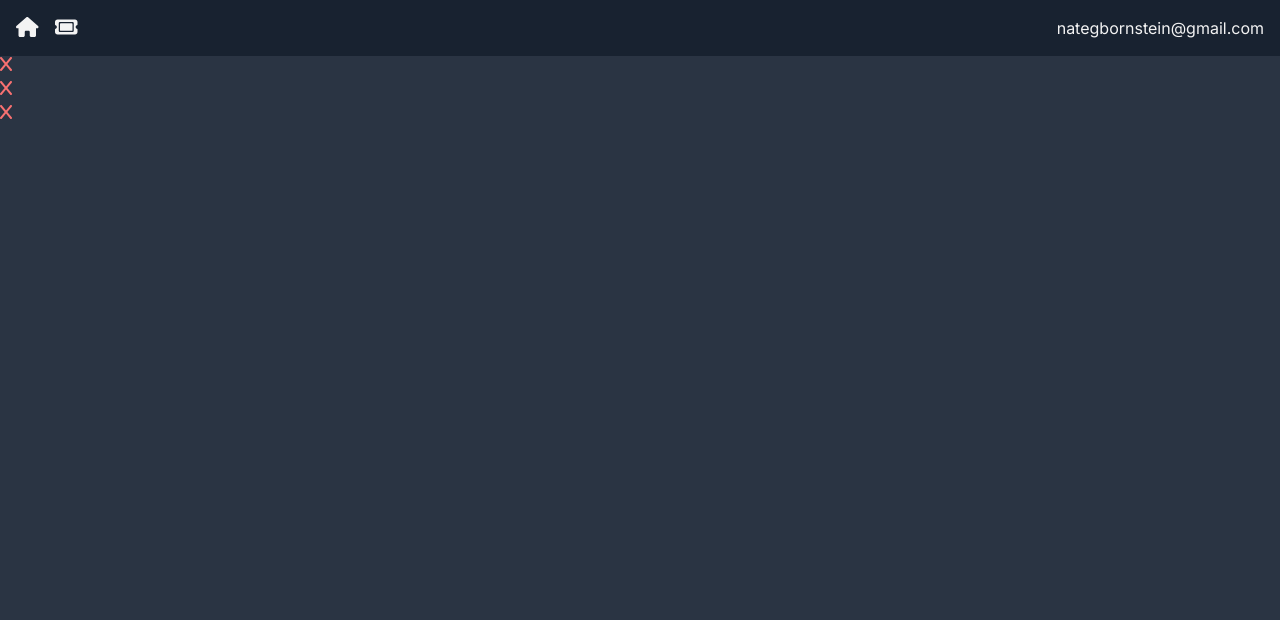
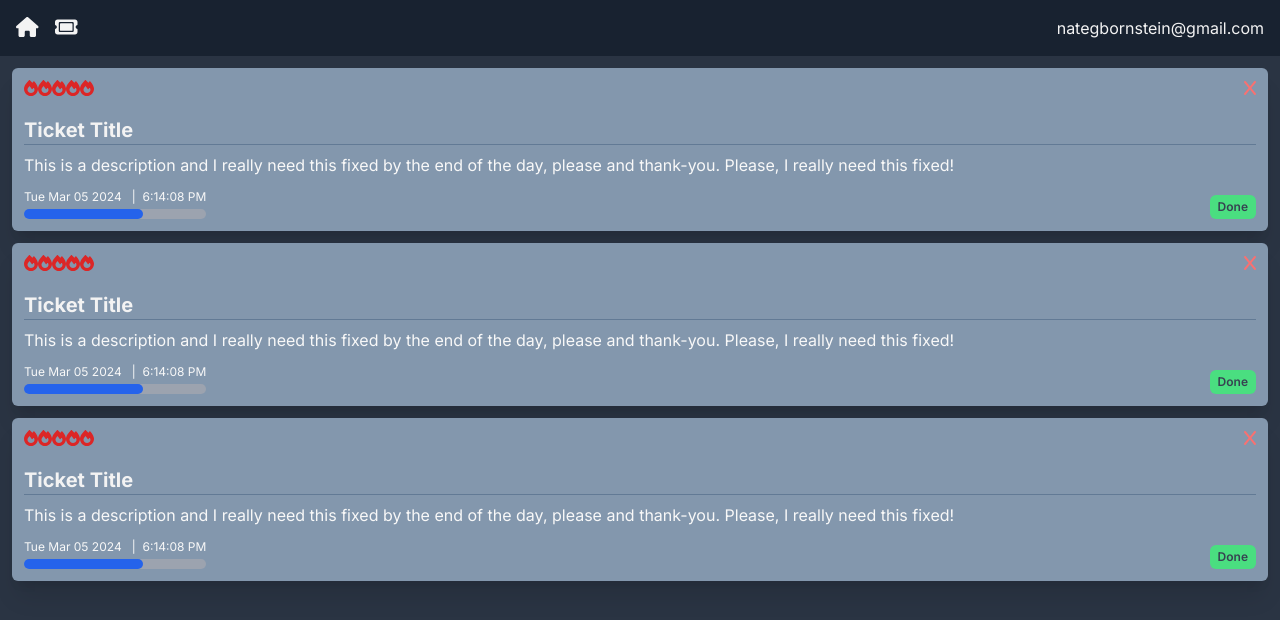
Before and after one commit to greenteaisgreat/intuitive-ticketing, a Next.js app: page / in a window 1280 px wide. Shown: the top 620 px of the page. Built offline with nearby package versions, Linux system fonts and the light colour scheme.

Commit message:
Format ProgressDisplay/StatusDisplay & Set TicketCard Time

```diff
--- a/app/(components)/TicketCard.jsx
+++ b/app/(components)/TicketCard.jsx
@@ -1,9 +1,39 @@
 import DeleteBlock from './DeleteBlock';
+import PriorityDisplay from './PriorityDisplay';
+import ProgressDisplay from './ProgressDisplay';
+import StatusDisplay from './StatusDisplay';
 
 const TicketCard = () => {
     return (
-        <div>
-            <DeleteBlock />
+        <div className="m-3 flex flex-col rounded-md bg-card-400 p-3 shadow-xl hover:bg-card-500">
+            <div className="mb-3 flex">
+                <PriorityDisplay />
+                <div className="ml-auto">
+                    <DeleteBlock />
+                </div>
+            </div>
+            <h4>Ticket Title</h4>
+            <hr className="mb-2 h-px border-0 bg-page-500" />
+            {/* pre-wrap preserves \n, \r & spaces */}
+            <p className="whitespace-pre-wrap">
+                This is a description and I really need this fixed by the end of
+                the day, please and thank-you. Please, I really need this fixed!
+            </p>
+            {/* this empty flex-grow div ensures that all ticket cards will be
+            the same size, regardless of how much text content they contain */}
+            <div className="flex-grow"></div>
+            <div className="mt-2 flex">
+                <div className="flex flex-col">
+                    <p className="my-1 text-xs">
+                        {new Date().toDateString()} &nbsp; | &nbsp;
+                        {new Date().toLocaleTimeString()}
+                    </p>
+                    <ProgressDisplay />
+                </div>
+                <div className="ml-auto flex items-end">
+                    <StatusDisplay />
+                </div>
+            </div>
         </div>
     );
 };
```
